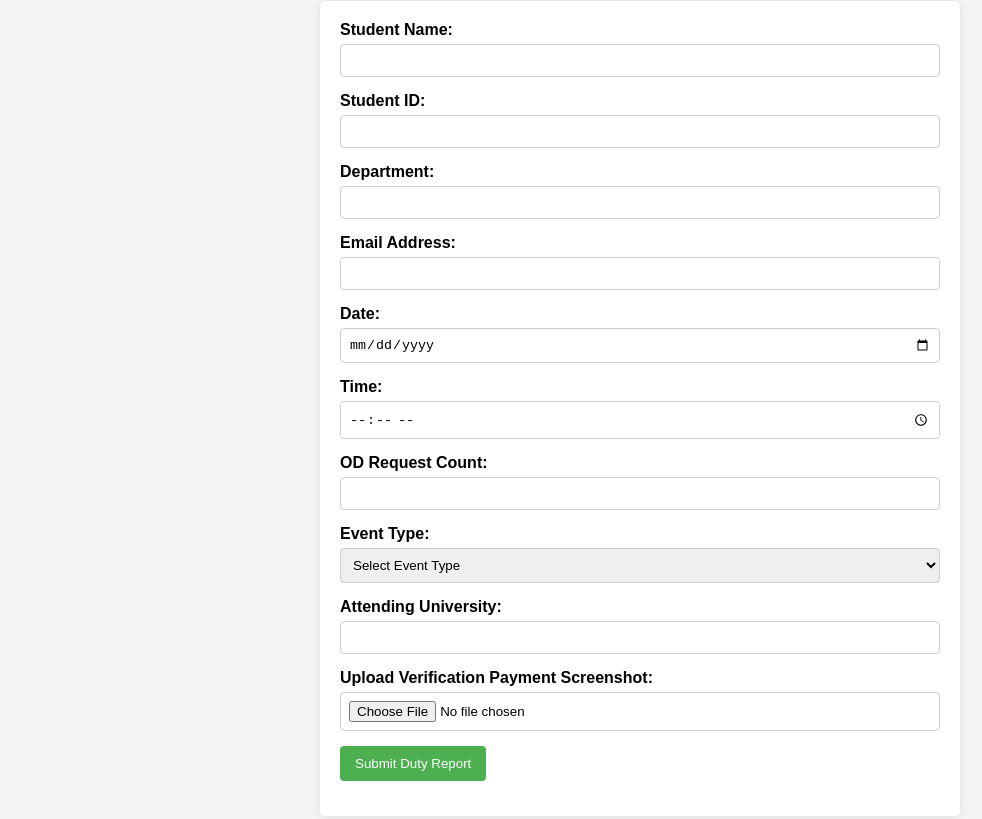
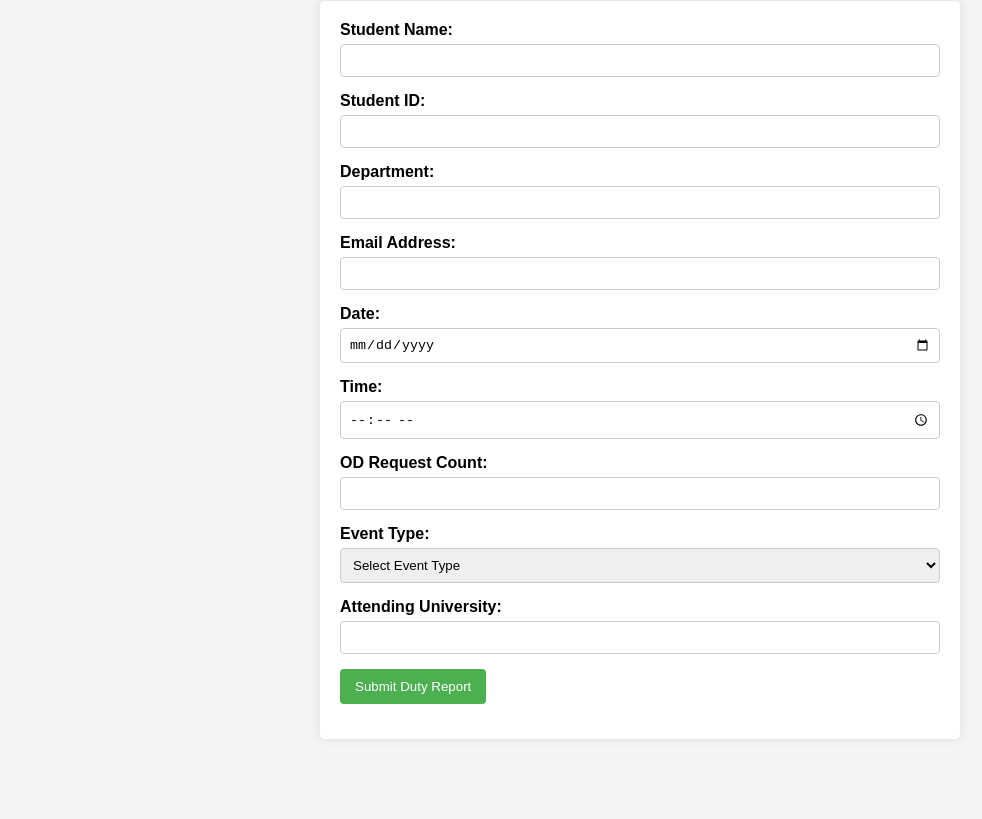
Before and after one commit to harikrishnanm123/od-form, a plain HTML site: page index.html in a window 1280 px wide. Shown: the part 99-918 px from the top of the page, without its empty margins (0-982 px from the left). After the commit the page ends 858 px from the top, so only its background shows below. Drawn offline with Linux system fonts and the light colour scheme.

Commit message:
Update index.html

```diff
--- a/index.html
+++ b/index.html
@@ -108,10 +108,6 @@
             </select>
         </div>
         <!-- Conditional Fields -->
-        <div id="ppt-field" style="display:none;">
-            <label for="ppt-file">Upload Your Presentation (PPT):</label>
-            <input type="file" id="ppt-file" name="ppt-file" accept=".ppt,.pptx">
-        </div>
         <div id="event-name-field" style="display:none;">
             <label for="event-name">Event Name:</label>
             <input type="text" id="event-name" name="event-name">
@@ -122,10 +118,6 @@
             <input type="text" id="attending-university" name="attending-university" required>
         </div>
         <!-- Verification Payment Screenshot -->
-        <div>
-            <label for="payment-screenshot">Upload Verification Payment Screenshot:</label>
-            <input type="file" id="payment-screenshot" name="payment-screenshot" accept="image/*" required>
-        </div>
         <!-- Submit Button -->
         <div>
             <input type="submit" value="Submit Duty Report">
```
